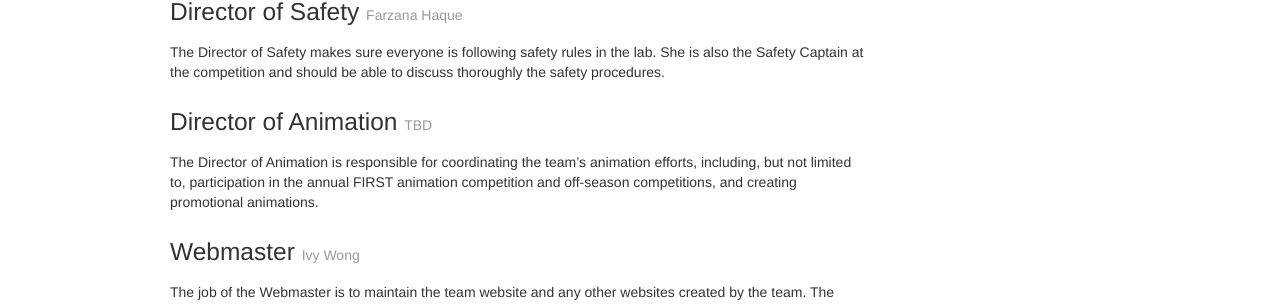
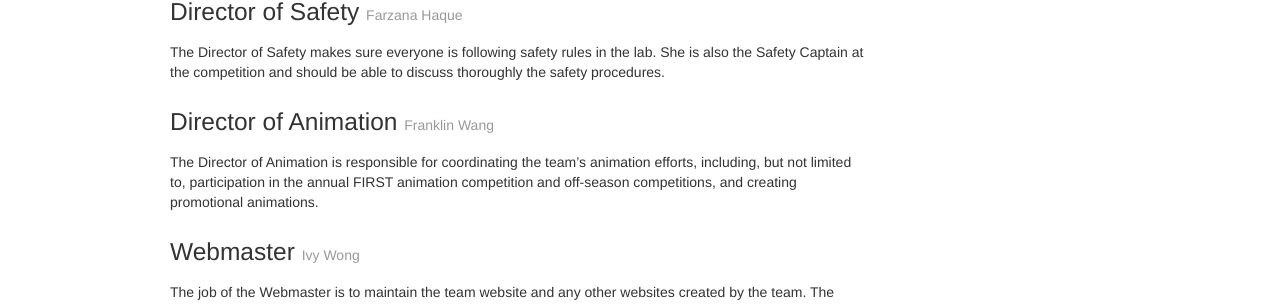
Before and after one commit to StuyPulse/team694.github.io, a Jekyll site: the page built from about/ec/index.md, in a window 1280 px wide and 900 px high, scrolled down 2366 px. Shown: the part 422-726 px from the top of the window. Built offline with Jekyll 4.4.1, drawn with Linux system fonts in a browser that asks for light colours; nearby versions of some CDN libraries.

Commit message:
Add Franklin to leadership page

```diff
--- a/about/ec/index.md
+++ b/about/ec/index.md
@@ -41,7 +41,7 @@ positions:
     machinist:
         name: Martin Xu
     animation:
-        name: TBD
+        name: Franklin Wang
     webmaster:
         name: Ivy Wong
 
```
